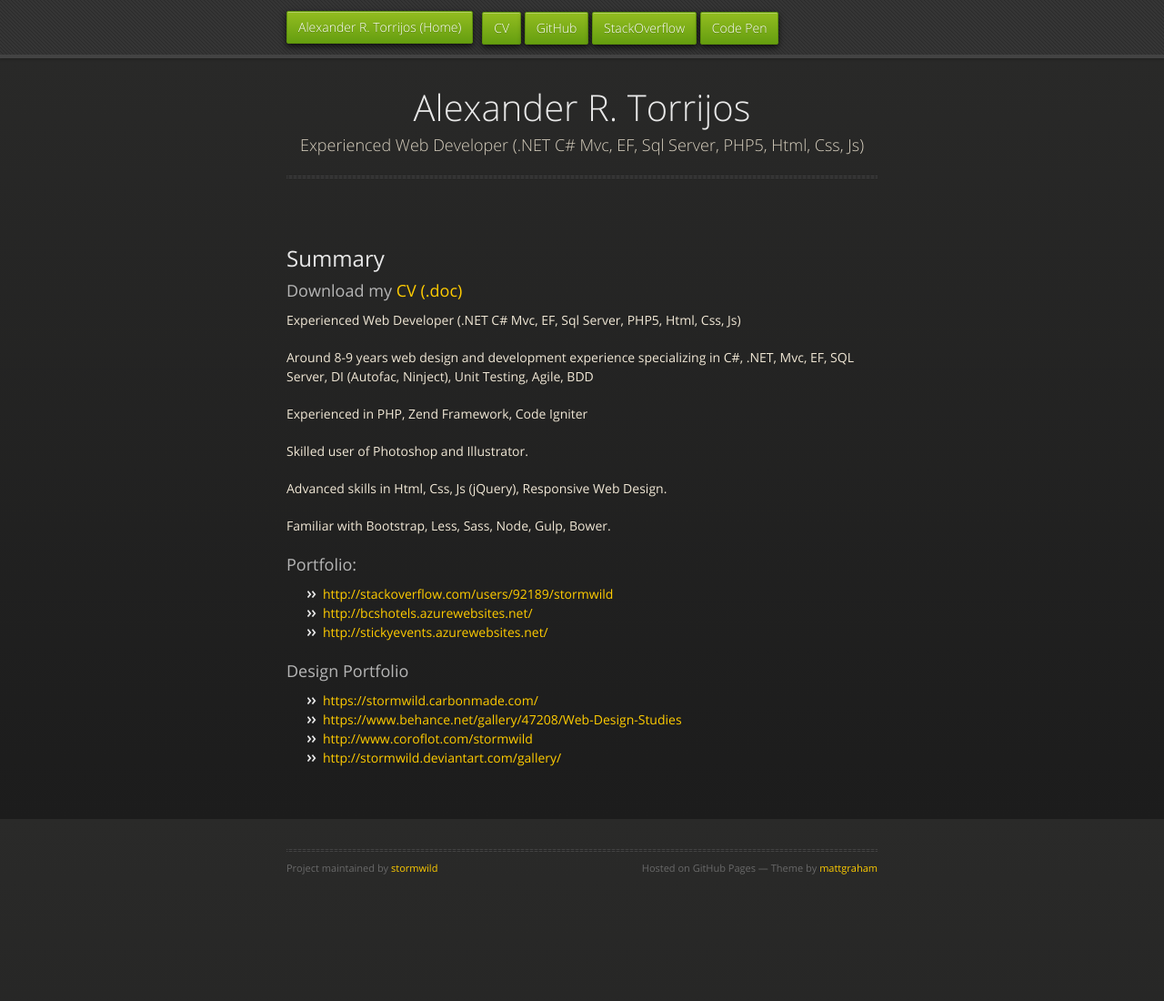
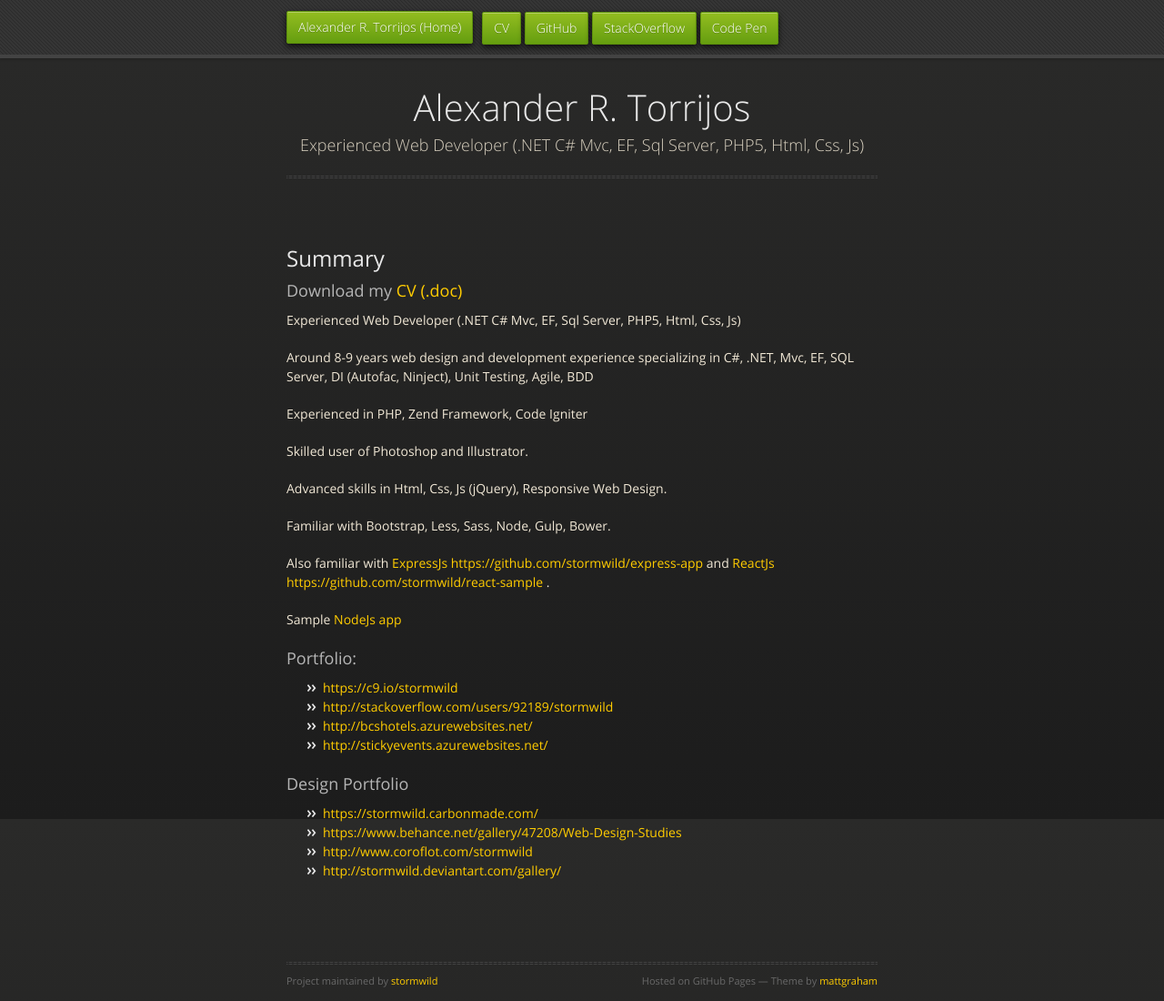
Before and after one commit to stormwild/stormwild.github.io, a Jekyll site: the page built from cv/index.html, in a window 1280 px wide and 1100 px high. Shown: the whole window at 91% size. Built offline with Jekyll 4.4.1, drawn with Linux system fonts in a browser that asks for light colours; nearby versions of some CDN libraries.

Commit message:
Added links to sample Node, Express and React samples

```diff
--- a/cv/index.html
+++ b/cv/index.html
@@ -27,9 +27,14 @@ title: Latest CV of Alexander Torrijos
 
 	<p>Familiar with Bootstrap, Less, Sass, Node, Gulp, Bower.</p>
 
+	<p>Also familiar with <a href="https://ide.c9.io/stormwild/express-app" target="_blank">ExpressJs</a> <a href="https://github.com/stormwild/express-app">https://github.com/stormwild/express-app</a> and <a href="https://ide.c9.io/stormwild/react-sample" target="_blank">ReactJs</a> <a href="https://github.com/stormwild/react-sample">https://github.com/stormwild/react-sample</a> .</p>
+
+	<p>Sample <a href="https://github.com/stormwild/node-ws">NodeJs app</a></p>
+
 	<h3>Portfolio: </h3>
 
 	<ul>
+		<li><a href="https://c9.io/stormwild" target="_blank">https://c9.io/stormwild</a></li>
 		<li><a href="http://stackoverflow.com/users/92189/stormwild" target="_blank">http://stackoverflow.com/users/92189/stormwild</a></li>
 		<li><a href="http://bcshotels.azurewebsites.net/" target="_blank">http://bcshotels.azurewebsites.net/</a></li>
 		<li><a href="http://stickyevents.azurewebsites.net/" target="_blank">http://stickyevents.azurewebsites.net/</a></li>
```
